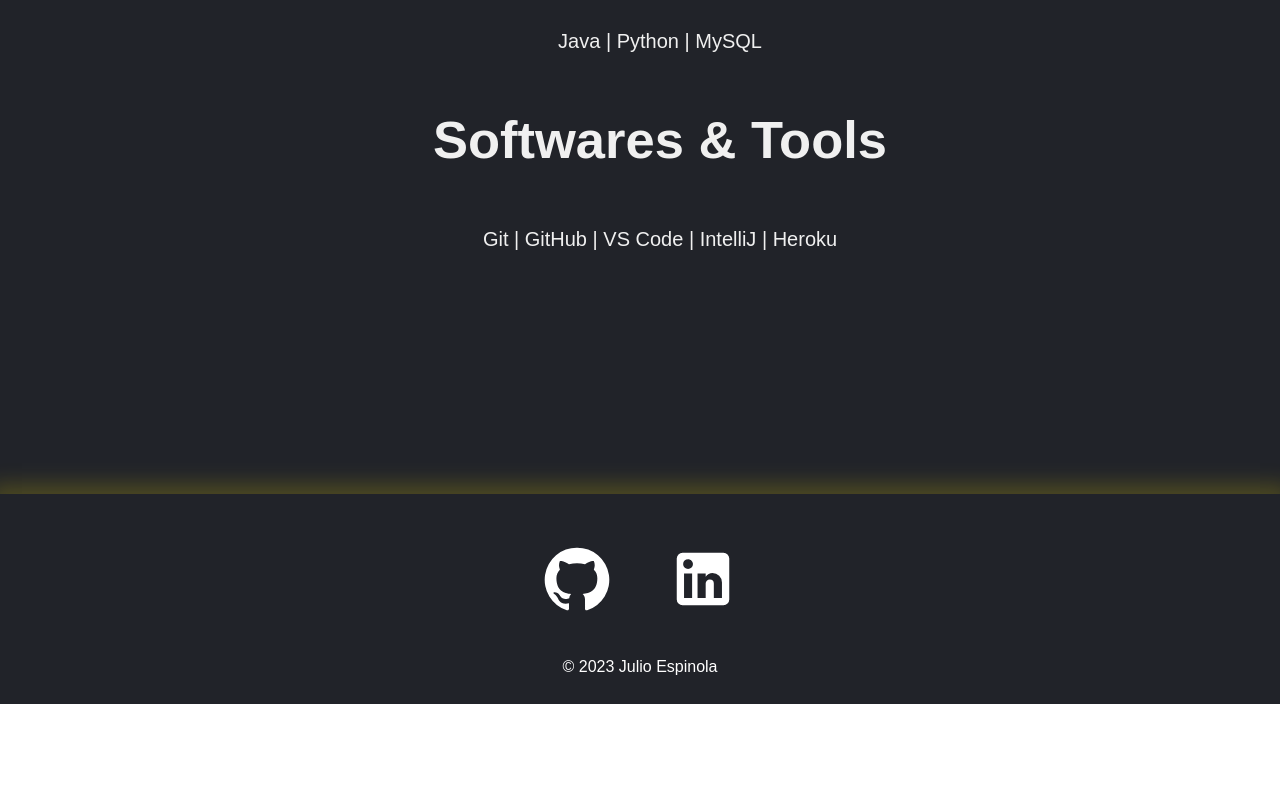
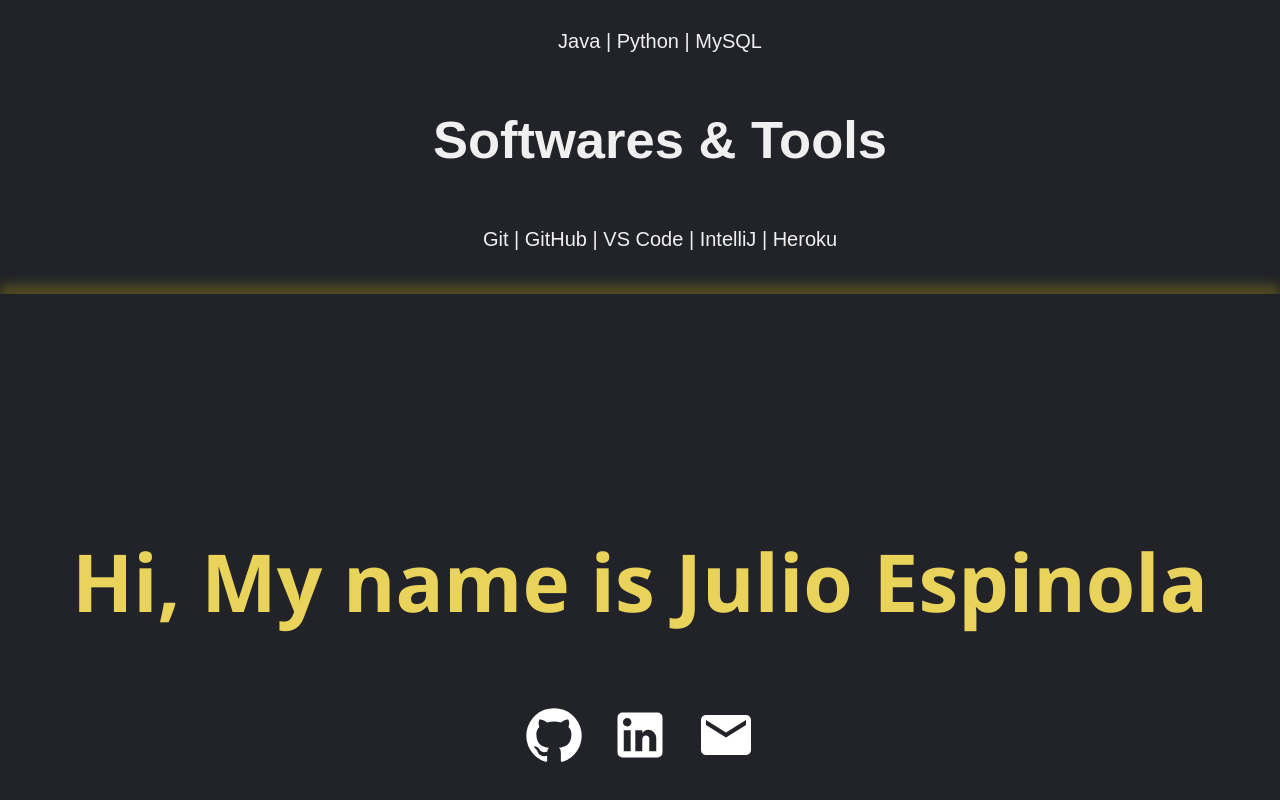
Before and after one commit to JulioSEspinola/Portfolio-2.0, a React (Create React App) app in the folder portfolio/: page / in a window 1280 px wide. Shown: the part 1842-2642 px from the top of the page. Before the commit the page ends 2546 px from the top, so only its background shows below. Built offline with nearby package versions, Linux system fonts and the light colour scheme.

Commit message:
Fixed rendering issue when loading

```diff
--- a/portfolio/src/App.css
+++ b/portfolio/src/App.css
@@ -9,6 +9,11 @@
     text-align: center;
 }
 
+/*#212329*/
+/* html{
+    background-color: red;
+} */
+
 body{
     padding:0;
     margin: 0;
--- a/portfolio/src/App.js
+++ b/portfolio/src/App.js
@@ -23,6 +23,8 @@
           <Route path="/experience" element = {<Experience/>}/>
         </Routes>
       </Router>
+
+      <Home/>
       <Footer/>
     </div>
   );
--- a/portfolio/src/styles/Home.css
+++ b/portfolio/src/styles/Home.css
@@ -102,5 +102,4 @@
 .prompt{
   padding: 50px;
 
-  /* height: calc(100vh - 100px); */
 }
```
